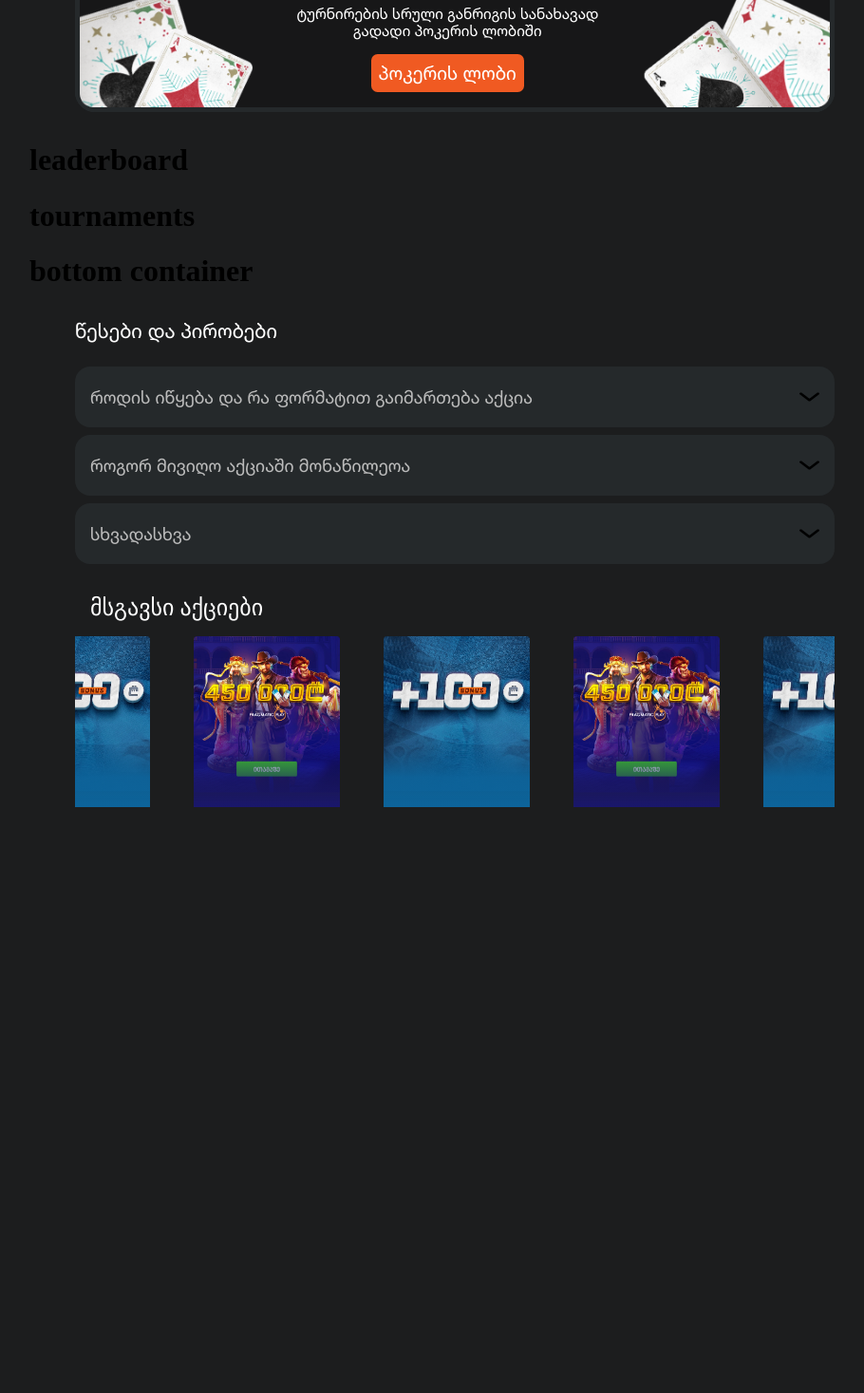
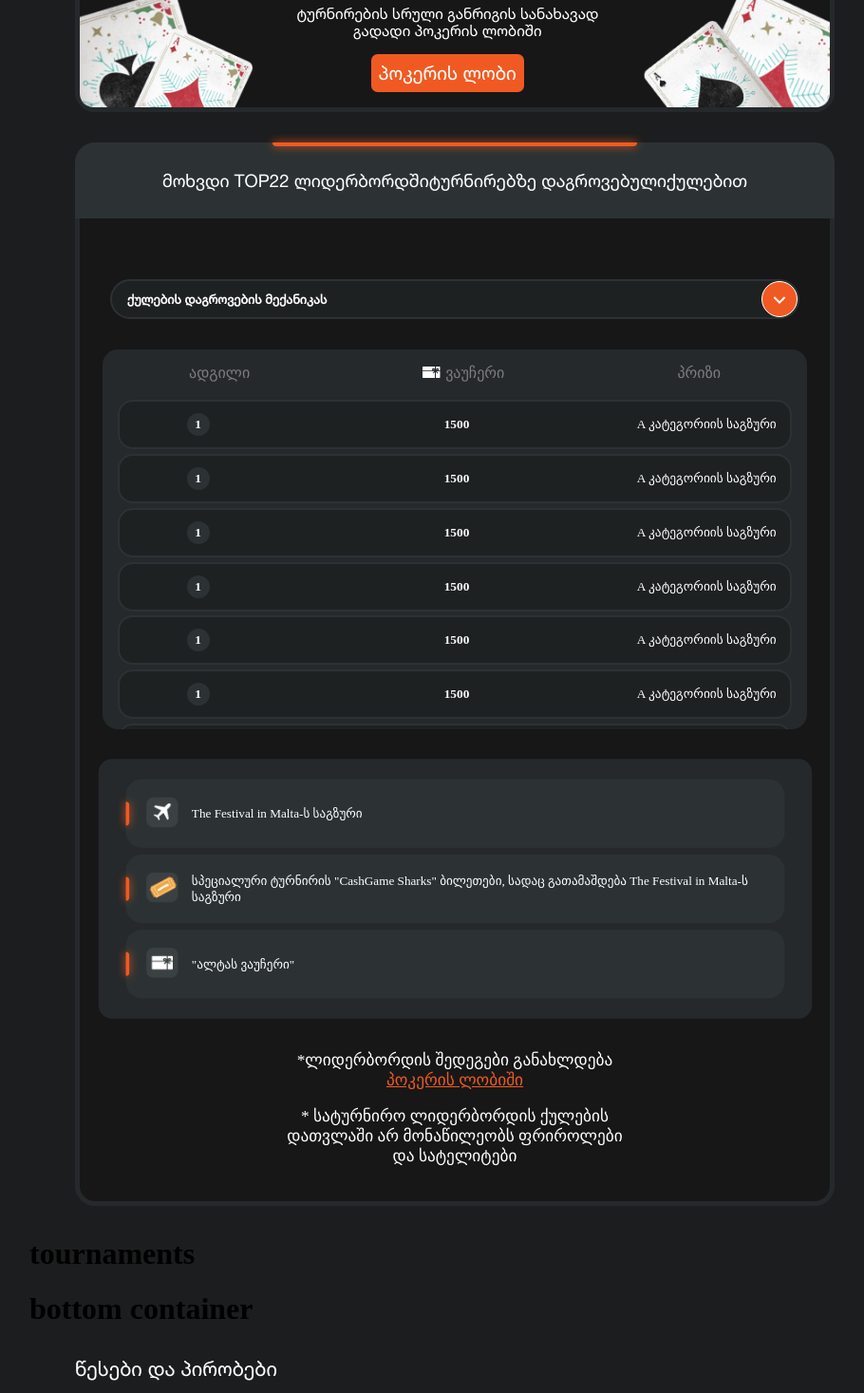
Before and after one commit to Davitpurceladze/LevelUpProject, a Vue app: page /SpringSeries in a window 1280 px wide. Shown: the part 891-2358 px from the top of the page at 95% size, without its empty margins (161-1071 px from the left). Before the commit the page ends 1773 px from the top, so only its background shows below. Built offline with nearby package versions, Linux system fonts and the light colour scheme; a web font is replaced by a local one.

Commit message:
create SpringSeries leaderboard

```diff
--- a/src/pageComponents/SpringSeriesComponents/LeaderBoard.vue
+++ b/src/pageComponents/SpringSeriesComponents/LeaderBoard.vue
@@ -1,11 +1,132 @@
 <template>
-  <h1>leaderboard</h1>
+  <div class="isSpringSeriesContainer">
+    <BaseCard  class="topBaseCardSlot">
+      <div class="topBaseCard"  >
+       <span>მოხვდი TOP22 ლიდერბორდში</span>
+       <span>ტურნირებზე დაგროვებული</span>
+       <span>ქულებით</span>
+      </div>
+    </BaseCard>
+    <div class="leaderBoardContainer">
+      <div>
+        <div class="mechanicWrapper">ქულების დაგროვების მექანიკას <img src="../../assets/mechanic-icon.png" alt=""></div>
+      </div>
+      <TitleandTableWrapper></TitleandTableWrapper>
+      <PrizeContainer></PrizeContainer>
+      <div>
+      <p class="leaderBoardResults">*ლიდერბორდის შედეგები განახლდება <a class="pokerLoby" href="pokerLoby">პოკერის ლობიში</a></p>
+      </div>
+      <div   class="leaderBoardScoresInfoContainer">
+        <p class="leaderBoardScoresInfo">
+          <div>* სატურნირო ლიდერბორდის ქულების</div>
+          <div>დათვლაში არ მონაწილეობს ფრიროლები</div>
+          <div>და სატელიტები</div>
+        </p>
+      </div>
+    </div>
+  </div>
 </template>
 
 <script setup>
+import BaseCard from '../../components/BaseCard.vue';
+import TitleandTableWrapper from '../cashgameComponents/TitleandTableWrapper.vue';
+import PrizeContainer from '../cashgameComponents/PrizeContainer.vue';
 
 </script>
 
 <style scoped>
 
+.leaderBoardScoresInfo{
+  display: flex;
+  flex-direction: column;
+  justify-content: center;
+  align-items: center;
+  font-size: 13pt;
+  margin: 0.3rem ;
+  font-family: November;
+  color: #FFFFFF;
+}
+
+.pokerLoby{
+  font-size: 13pt;
+  color: #EF5A21;
+}
+
+.leaderBoardResults{
+  color: #FFFFFF;
+  font-size: 13pt;
+  display: flex;
+  flex-direction: column;
+  align-items: center;
+}
+.mechanicWrapper{
+  display: flex;
+  justify-content: space-between;
+  align-items: center;
+  background-color: #1E2122;
+  border: 2pt solid #2C3234;
+  border-radius: 76pt;
+  margin: 2rem 1rem;
+  padding-left: 1rem;
+  font-size: 10pt;
+  color: #FFFFFF;
+  font-family: HelveticaNeue;
+  font-weight: bold;
+}
+.topBaseCard{
+  margin: 1rem;
+  font-size: 14pt;
+  font-family: HelveticaNeue;
+  color: #FFFFFF;
+}
+
+.isSpringSeriesContainer {
+  margin: 2rem 1rem 2rem 1rem;
+  background-color: #25292B;
+  border-radius: 16pt;
+}
+
+@media (max-width: 576px) {
+  .topBaseCard{
+  display: flex;
+  flex-direction: column;
+  align-items: center;
+  margin: 1rem;
+  }
+  .leaderBoardScoresInfoContainer{
+    padding-bottom: 1.5rem;
+  }
+}
+
+@media (min-width: 577px) {
+  .isSpringSeriesContainer {
+  margin: 2rem 3rem 2rem 3rem;
+  }
+  .topBaseCardSlot {
+    border-bottom-left-radius: 0;
+    border-bottom-right-radius: 0;
+  }
+
+  .topBaseCard {
+    height: 3rem;
+    display: flex;
+    align-items: center;
+  }
+
+   .mechanicWrapper {
+    margin: 2rem;
+   }
+
+  .leaderBoardContainer{
+    background-color: #171718;
+    padding-bottom: 2rem;
+    padding-top: 2rem;
+    border: 4pt solid #25292B;
+    border-top: none;
+    border-bottom-left-radius: 16pt;
+    border-bottom-right-radius: 16pt;
+  }
+
+}
+
 </style>
```
Also changed, not shown: src/assets/mechanic-icon.png (added).
